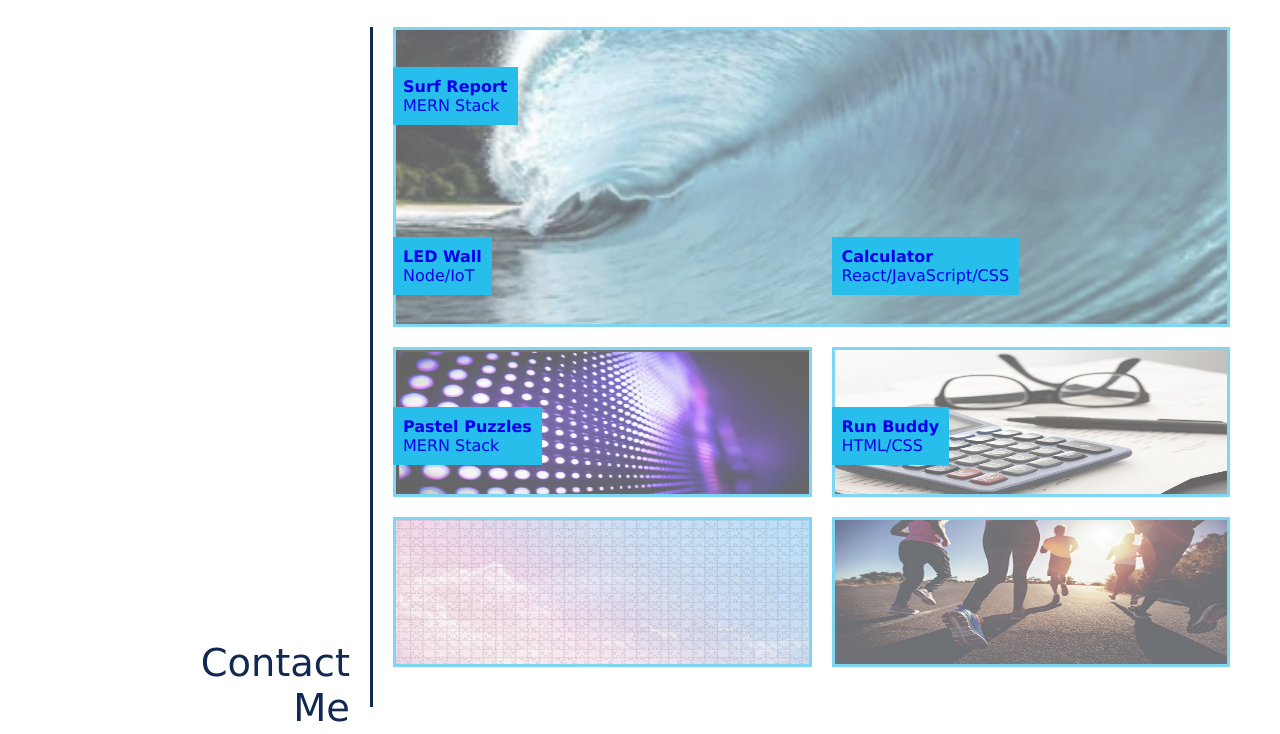
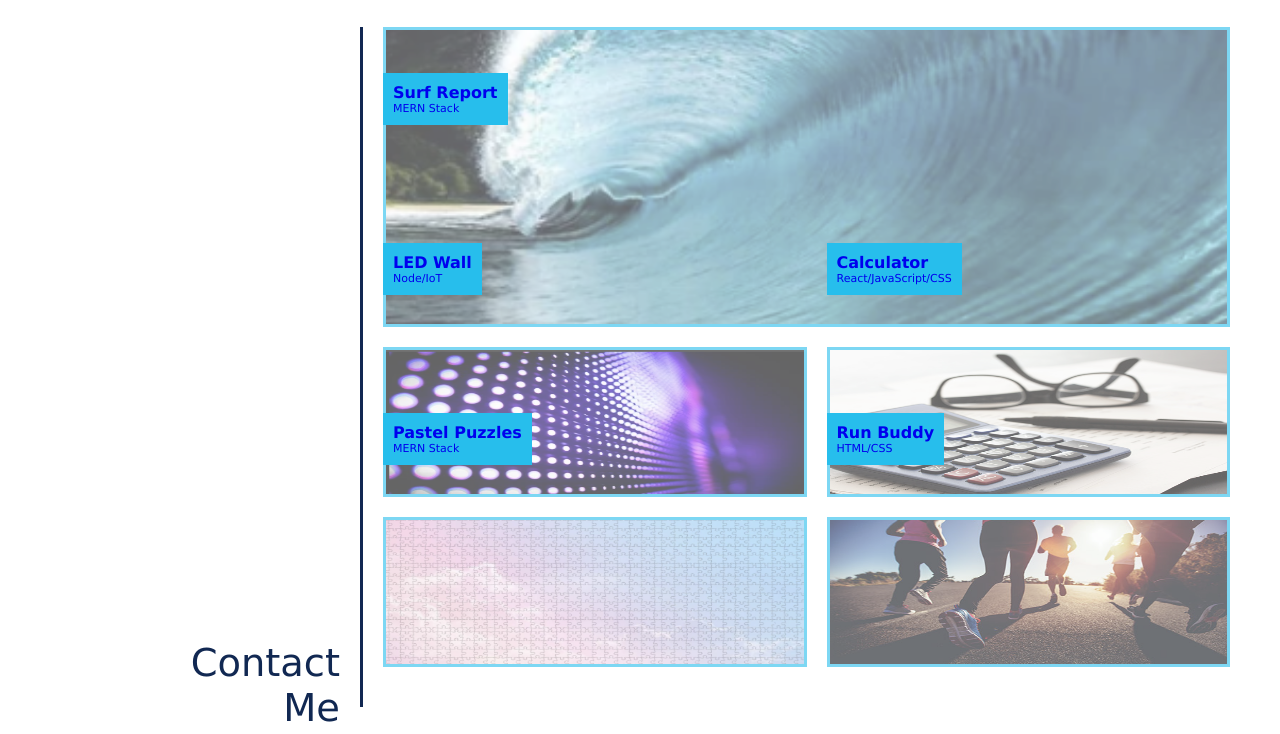
Before and after one commit to adorahtho/portfolio, a plain HTML site: page index.html in a window 1280 px wide. Shown: the part 565-1299 px from the top of the page. Drawn offline with Linux system fonts and the light colour scheme.

Commit message:
additional changes to css

```diff
--- a/assets/css/style.css
+++ b/assets/css/style.css
@@ -111,9 +111,9 @@ aside li {
 }
 
 aside p {
-  width: 190px;
+  width: 200px;
   text-align: right;
-  margin-left: 120px;
+  margin-left: 100px;
   color: var(--dark-blue);
 }
 
@@ -186,15 +186,6 @@ article {
 .card:hover {
   opacity: 1;
 }
-
-/*Small image texts in front of work images*/*/
-/*.image-text {
-  position: absolute;
-  background-color: var(--light-blue);
-  padding: 10px;
-  width: fit-content;
-}*/
-.image
 
 .small-fontsize {
   font-size: 11px;
```
